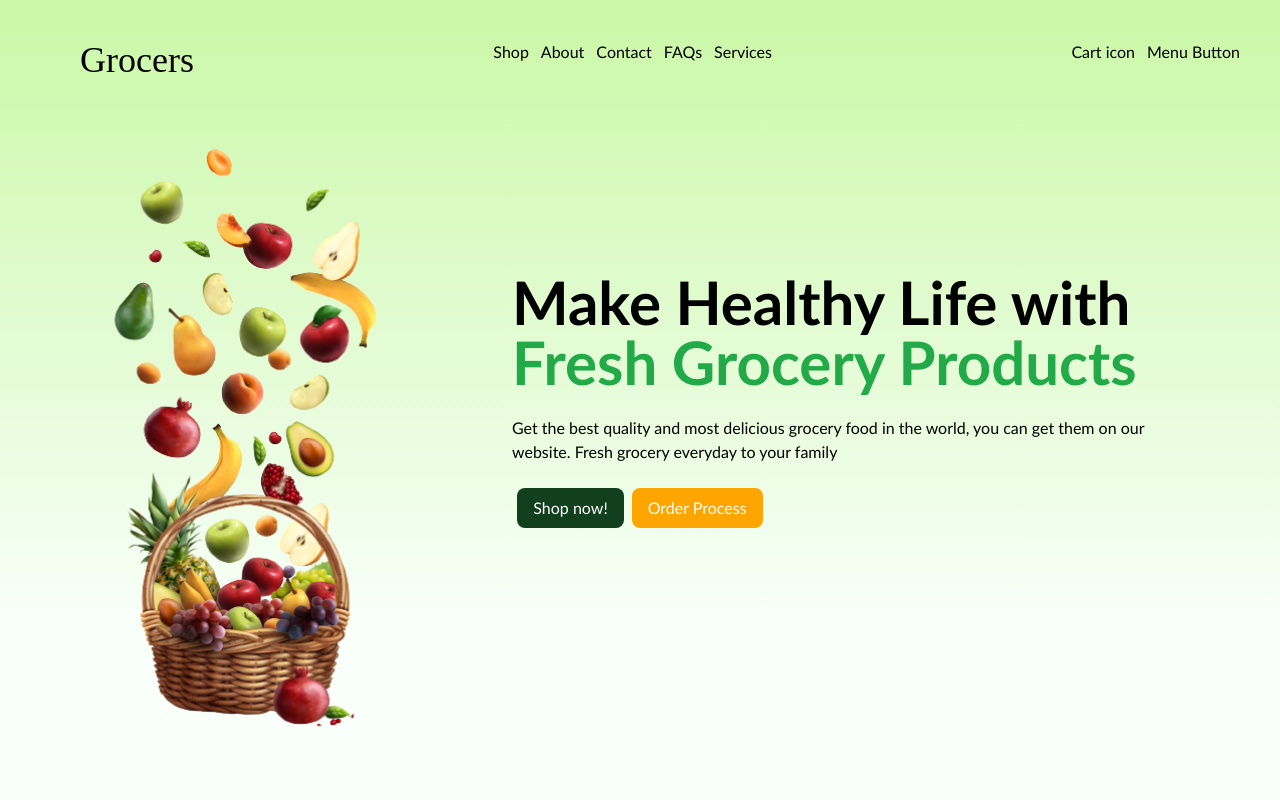
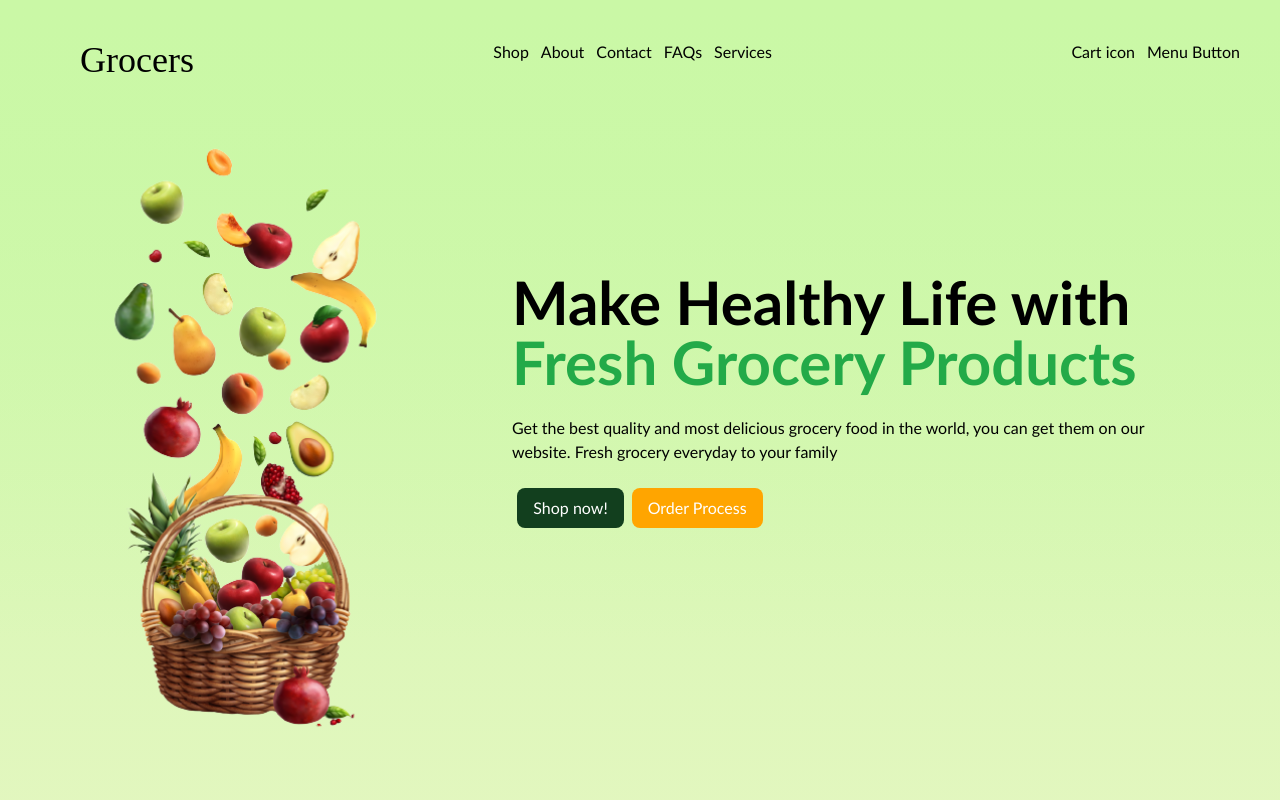
Before and after one commit to Timimah/grocery-app, a React (Create React App) app: page / in a window 1280 px wide. Shown: the top 800 px of the page. Built offline with nearby package versions, Linux system fonts and the light colour scheme.

Commit message:
changed the background color

```diff
--- a/src/index.css
+++ b/src/index.css
@@ -8,7 +8,7 @@
     -webkit-font-smoothing: antialiased;
     -moz-osx-font-smoothing: grayscale;
     /* color: white; */
-    background-color: #f9fffb;
+    background-image: linear-gradient(to bottom, #caf8a6, #fff5dc, transparent );
   }
  /* Add styles for the scroll buttons */
 .scroll-button {
```
